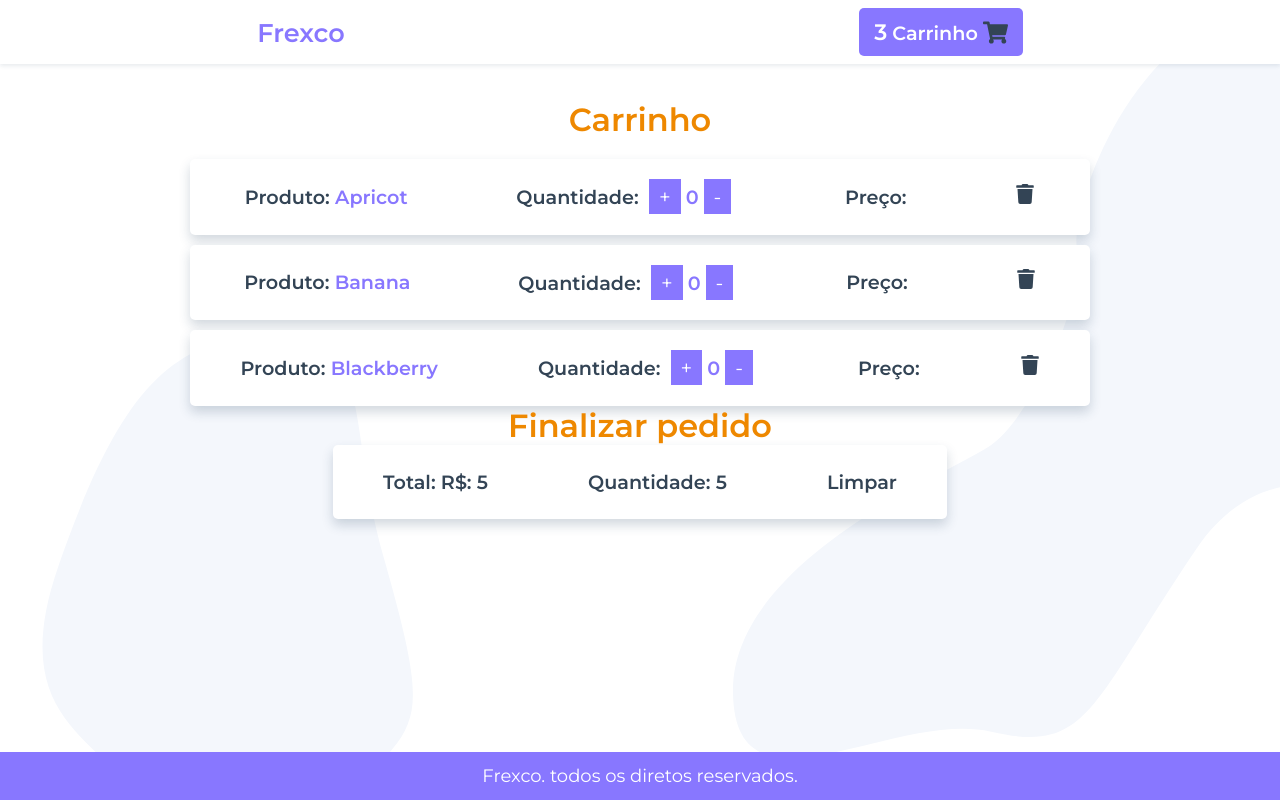
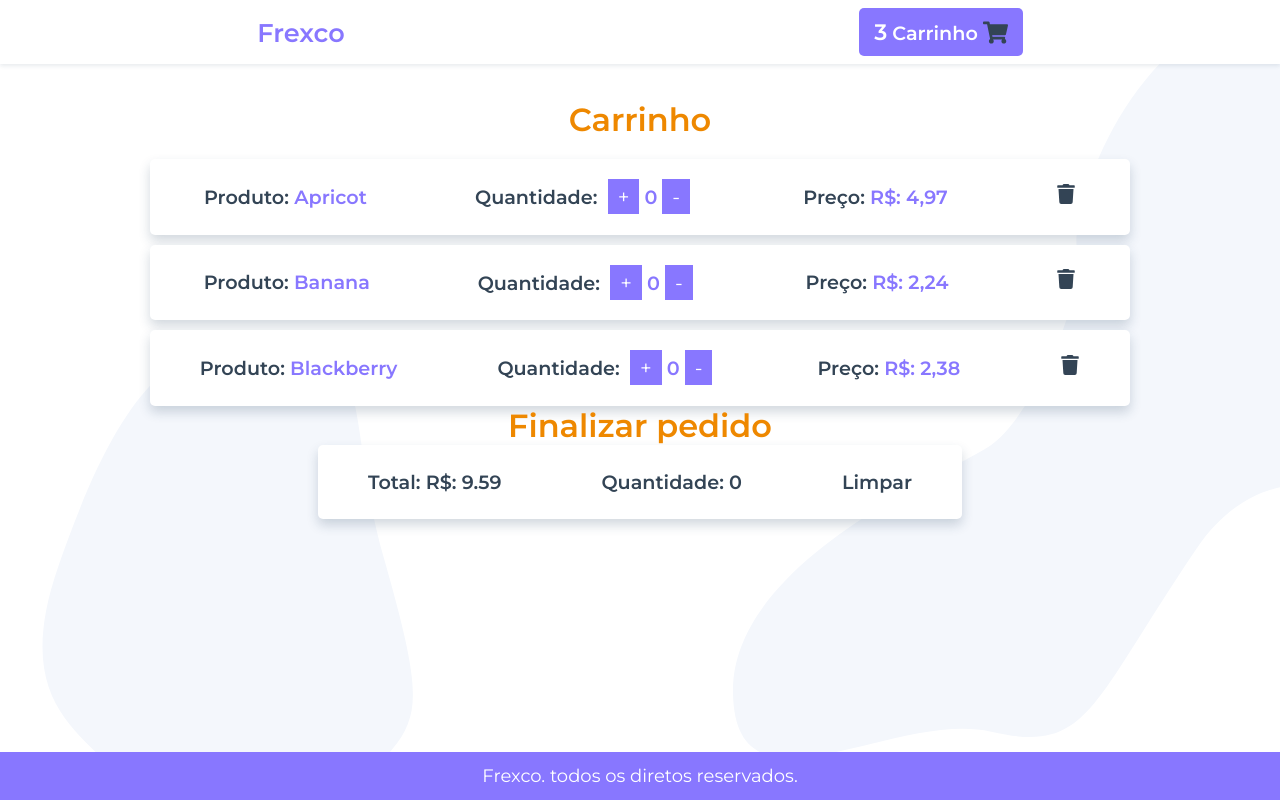
Before and after one commit to MateusAmorim/frexco, a React (Create React App) app: page /Carrinho in a window 1280 px wide. Built offline with nearby package versions, Linux system fonts and the light colour scheme.

Commit message:
add preco total

```diff
--- a/src/Components/Carrinho/Carrinho.js
+++ b/src/Components/Carrinho/Carrinho.js
@@ -21,15 +21,23 @@ const Carrinho = () => {
   };
 
   const precoTotal = () => {
-    setTotal(5);
+    const precoLimpo = carrinho.map(
+      (item) =>
+        +item.preco.replace('R$', '').replace(':', '').replace(',', '.').trim(),
+    );
+
+    return Object.keys(precoLimpo).reduce(
+      (sum, key) => sum + parseFloat(precoLimpo[key] || 0),
+      0,
+    );
   };
 
   const quantidadeTotal = () => {
-    setQuantidade(5);
+    setQuantidade(0);
   };
 
   React.useEffect(() => {
-    precoTotal();
+    setTotal(precoTotal());
     quantidadeTotal();
   }, [carrinho]);
 
--- a/src/Components/UserContext.js
+++ b/src/Components/UserContext.js
@@ -22,7 +22,7 @@ export const UserStorage = ({ children }) => {
         src: 'https://imagens-frexco.vercel.app/damasco.jpg',
         alt: 'Apricot',
       },
-      // preco: 'R$: 4,97',
+      preco: 'R$: 4,97',
     },
     {
       genus: 'Musa',
@@ -41,7 +41,7 @@ export const UserStorage = ({ children }) => {
         src: 'https://imagens-frexco.vercel.app/banana.jpg',
         alt: 'Banana',
       },
-      // preco: 'R$: 2,24',
+      preco: 'R$: 2,24',
     },
     {
       genus: 'Rubus',
@@ -60,7 +60,7 @@ export const UserStorage = ({ children }) => {
         src: 'https://imagens-frexco.vercel.app/blackberry.jpg',
         alt: 'Blackberry',
       },
-      // preco: 'R$: 2,38',
+      preco: 'R$: 2,38',
     },
   ]);
 
```
